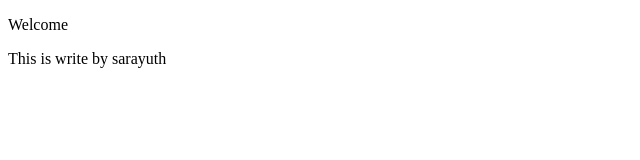
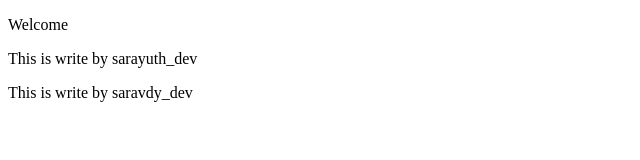
Before and after one commit to Sarayuth15/githubLearn, a plain HTML site: page index.html in a window 1280 px wide. Shown: the whole page, without its empty margins (0-640 px from the left). Drawn offline with Linux system fonts and the light colour scheme.

Commit message:
yes commit

```diff
--- a/index.html
+++ b/index.html
@@ -7,6 +7,7 @@
 </head>
 <body>
     <p>Welcome</p>
-    <p>This is write by sarayuth</p>
+    <p>This is write by sarayuth_dev</p>
+    <p>This is write by saravdy_dev</p>
 </body>
 </html>
```
